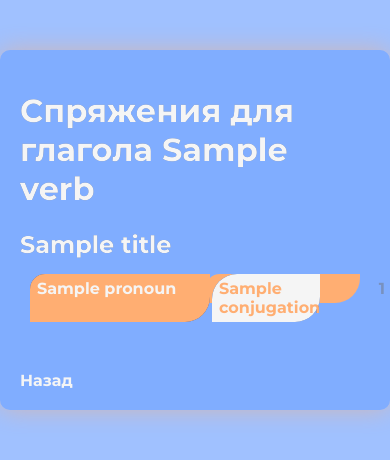
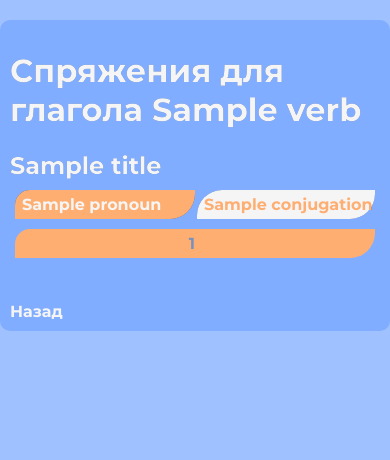
Before and after one commit to IlyaMckay/Spanish-verbs-conjugator, a Flask app: template app/templates/result.html in a window 390 px wide. Shown: the top 460 px of the page. Run offline with Flask 3, Linux system fonts and the light colour scheme; the template is opened without the code that fills it: most values are stand-ins (such as "Sample title", 1, 10 or a date in 2020).

Commit message:
changed width of .main

```diff
--- a/app/static/css/styles.css
+++ b/app/static/css/styles.css
@@ -33,7 +33,7 @@ em {
 
 /* Main */
 .main {
-  max-width: calc(90.5% + 40px);
+  max-width: 90.5%;
   margin: 50px auto;
   padding: 20px;
   background: #80ADFF;
@@ -207,44 +207,83 @@ a.back__link:hover {
   filter: var(--description-filter);
 }
 
-/* Media Queries */
-@media (max-width: 768px) {
-  .container {
-    margin: 20px;
-    padding: 15px;
+/* Mobile Devices (Portrait) */
+@media (max-width: 599px) {
+  .main {
+    max-width: 100%;
+    padding: 10px;
+    margin: 20px auto;
+    box-shadow: none;
   }
 
-  .tables-container {
-    flex-direction: column; /* Stack tables vertically on small screens */
+  .tense {
+    flex-direction: column;
+    align-items: stretch;
   }
 
-  .table-column {
-    margin: 0 auto 10px; /* Center tables and add spacing */
-    min-width: 100%; /* Ensure full width for each column */
-  }
-
-  .table-column-description {
-    margin: 0 auto 10px; /* Center tables and add spacing */
-    min-width: 100%; /* Ensure full width for each column */
+  .tense__content {
+    min-width: 100%;
+    max-width: 100%;
+    padding: 5px;
   }
 }
 
-@media (max-width: 480px) {
-  .tense-container h2 {
-    font-size: 18px; /* Reduce font size for headings on very small screens */
+/* Mobile Devices (Landscape) */
+@media (min-width: 600px) and (max-width: 899px) {
+  .main {
+    max-width: 95%;
+    padding: 15px;
+    margin: 30px auto;
   }
 
-  .container {
-    margin: 10px;
+  .tense {
+    flex-direction: row;
+    flex-wrap: wrap;
+  }
+
+  .tense__content {
+    min-width: 100%;
+    max-width: 100%;
     padding: 10px;
   }
+}
 
-  input[type="text"],
-  select {
-    padding: 8px; /* Reduce padding for inputs */
+/* Tablets */
+@media (min-width: 900px) and (max-width: 1199px) {
+  .main {
+    max-width: 90%;
+    padding: 20px;
+    margin: 40px auto;
   }
 
-  input[type="submit"] {
-    padding: 8px;
+  .tense {
+    flex-direction: row;
+    flex-wrap: wrap;
+  }
+
+  .tense__content {
+    min-width: 50%;
+    max-width: 50%;
+    padding: 10px;
   }
 }
+
+/* Desktops */
+@media (min-width: 1200px) {
+  .main {
+    max-width: 80%;
+    padding: 30px;
+    margin: 50px auto;
+  }
+
+  .tense {
+    flex-direction: row;
+    flex-wrap: wrap;
+  }
+
+  .tense__content {
+    min-width: 50%;
+    max-width: 50%;
+    padding: 20px;
+  }
+}
```
